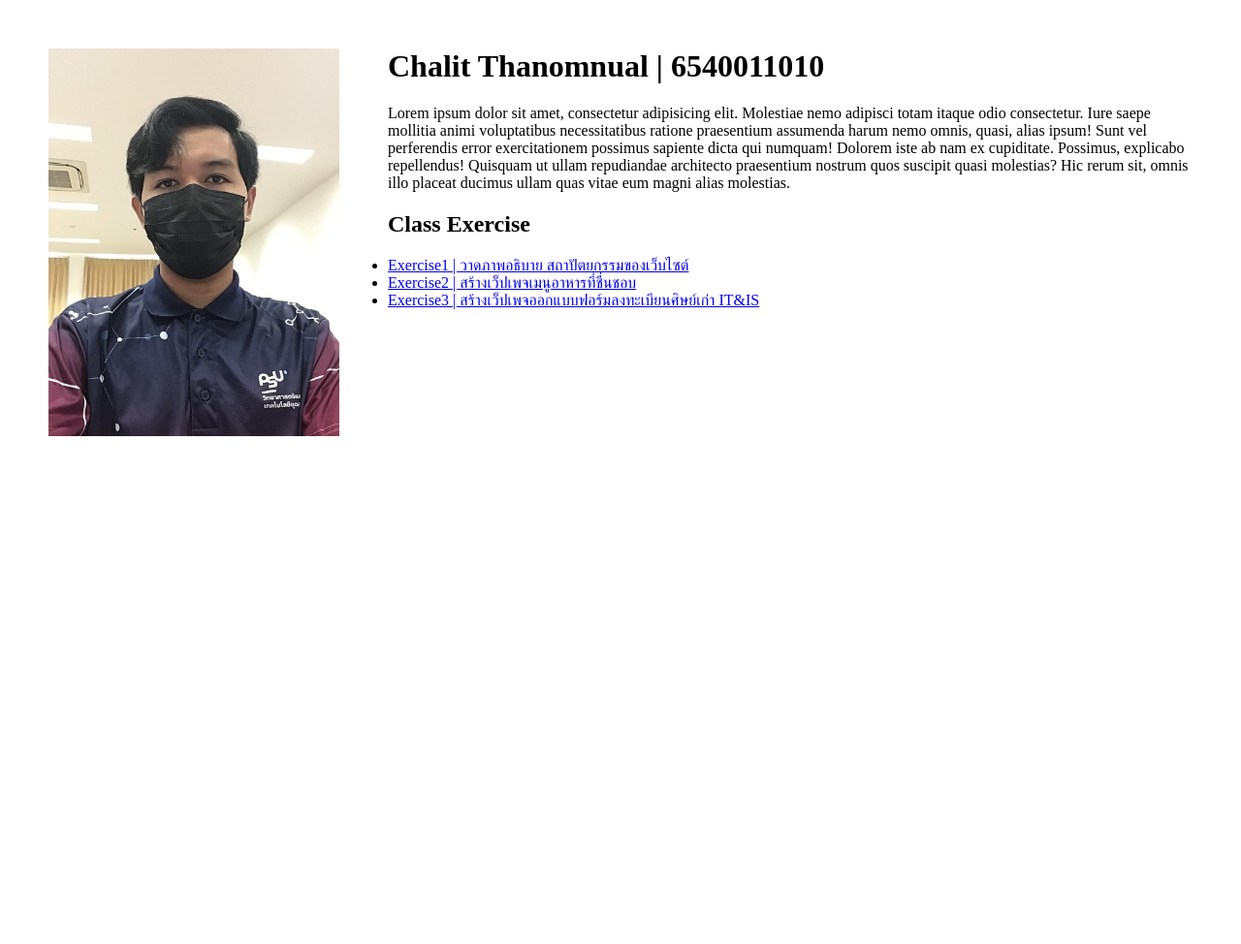
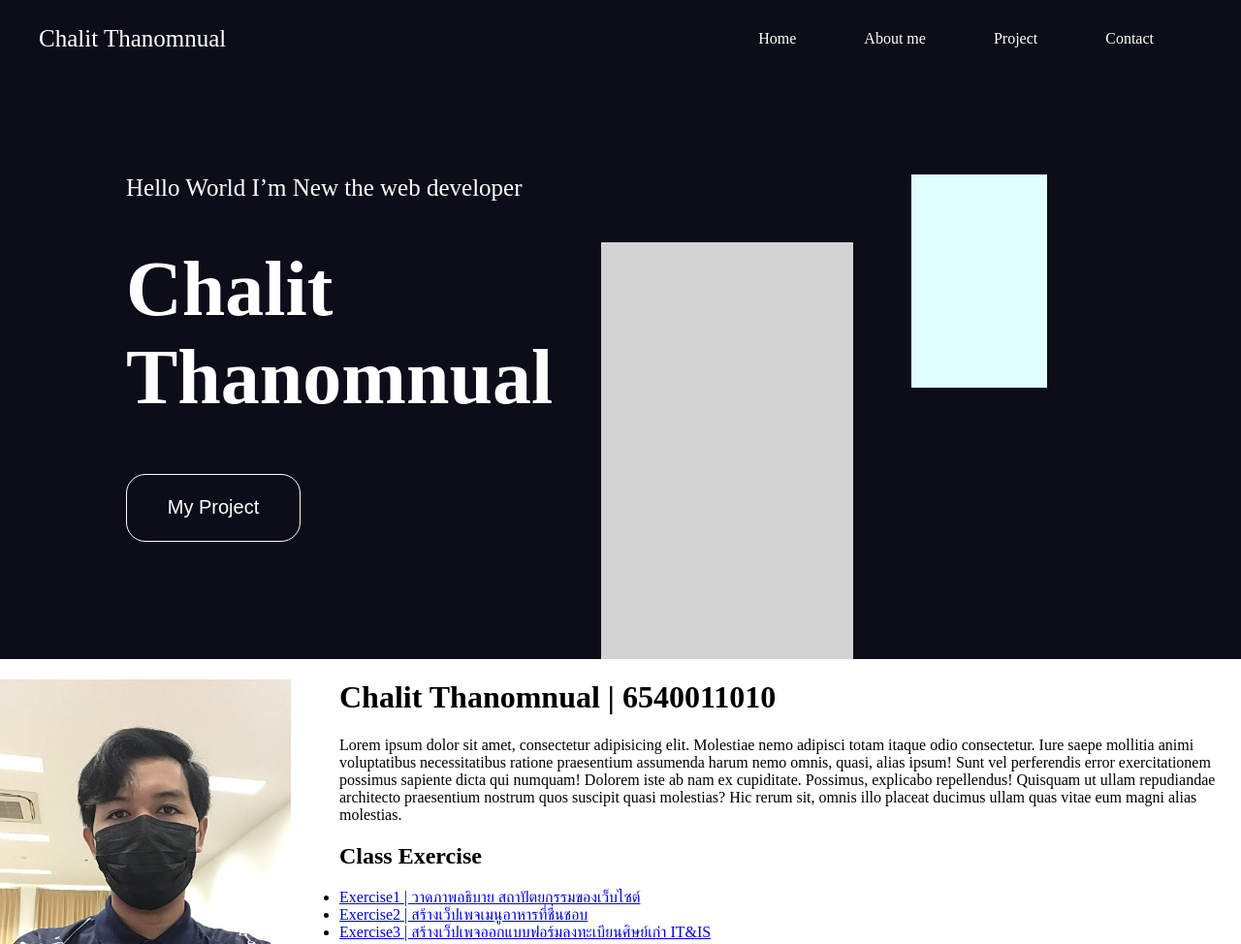
Before and after one commit to 010Chalit/Project_web_port, a plain HTML site: page index.html in a window 1280 px wide. Shown: the top 974 px of the page at 97% size. Before the commit the page ends 800 px from the top, so only its background shows below. Drawn offline with Linux system fonts and the light colour scheme.

Commit message:
add nav and fist container

```diff
--- a/Exercise3/styles.css
+++ b/Exercise3/styles.css
@@ -1,7 +1,6 @@
 body{
     margin: 0;
 }
-
 .content{
     display: flex;
     width: 100%;
--- a/index.html
+++ b/index.html
@@ -1,28 +1,75 @@
 <!DOCTYPE html>
 <html lang="en">
-<head>
-    <meta charset="UTF-8">
-    <meta name="viewport" content="width=device-width, initial-scale=1.0">
+  <head>
+    <meta charset="UTF-8" />
+    <meta name="viewport" content="width=device-width, initial-scale=1.0" />
     <title>010Chalit Web Port</title>
-    <link rel="stylesheet" href="styles.css">
-</head>
-<body>
-    <div>
-        <img src="image/Chalit Thanomnual.jpg" alt="Chalit Thanomnual image" id="myImage">
-    <h1>Chalit Thanomnual | 6540011010</h1>
-    <p>Lorem ipsum dolor sit amet, consectetur adipisicing elit. Molestiae nemo adipisci totam itaque odio consectetur. Iure saepe mollitia animi voluptatibus necessitatibus ratione praesentium assumenda harum nemo omnis, quasi, alias ipsum!
-    Sunt vel perferendis error exercitationem possimus sapiente dicta qui numquam! Dolorem iste ab nam ex cupiditate. Possimus, explicabo repellendus! Quisquam ut ullam repudiandae architecto praesentium nostrum quos suscipit quasi molestias?
-    Hic rerum sit, omnis illo placeat ducimus ullam quas vitae eum magni alias molestias. </p>
+    <link rel="stylesheet" href="styles.css" />
+
+  </head>
+  <body>
+    <!-- navbar -->
+    <nav>
+        <a href="#" class="nav-brand">Chalit Thanomnual</a>
+        <ul class="menu">
+            <li class="nav-link"><a href="#">Home</a></li>
+            <li class="nav-link"><a href="#">About me</a></li>
+            <li class="nav-link"><a href="#">Project</a></li>
+            <li class="nav-link"><a href="#">Contact</a></li>
+        </ul>
+    </nav>
+
+    <!-- main-container -->
+    <div class="fist-container">
+        <div class="intro-dsc">
+          <p>Hello World I’m New the web developer</p>
+          <h1>Chalit <br>Thanomnual</h1>
+          <button>My Project</button>
+        </div>
+        <div id="pore1"></div>
+        <div id="pore2"></div>
     </div>
 
 
+
+    <div>
+      <img
+        src="image/Chalit Thanomnual.jpg"
+        alt="Chalit Thanomnual image"
+        id="myImage"
+      />
+      <h1>Chalit Thanomnual | 6540011010</h1>
+      <p>
+        Lorem ipsum dolor sit amet, consectetur adipisicing elit. Molestiae nemo
+        adipisci totam itaque odio consectetur. Iure saepe mollitia animi
+        voluptatibus necessitatibus ratione praesentium assumenda harum nemo
+        omnis, quasi, alias ipsum! Sunt vel perferendis error exercitationem
+        possimus sapiente dicta qui numquam! Dolorem iste ab nam ex cupiditate.
+        Possimus, explicabo repellendus! Quisquam ut ullam repudiandae
+        architecto praesentium nostrum quos suscipit quasi molestias? Hic rerum
+        sit, omnis illo placeat ducimus ullam quas vitae eum magni alias
+        molestias.
+      </p>
+    </div>
+
     <h2>Class Exercise</h2>
     <ul>
-        <li><a href="https://www.canva.com/design/DAFxstlLXr8/RTPN7qSuomwGEwNyjQgSRg/view?utm_content=DAFxstlLXr8&utm_campaign=designshare&utm_medium=link&utm_source=editor">Exercise1 | วาดภาพอธิบาย สถาปัตยกรรมของเว็บไซต์</a></li>
-        <li><a href="Exercise2/Exercise2.html">Exercise2 | สร้างเว็ปเพจเมนูอาหารที่ชื่นชอบ</a></li>
-        <li><a href="Exercise3/ex3_010.html">Exercise3 | สร้างเว็ปเพจออกแบบฟอร์มลงทะเบียนศิษย์เก่า IT&IS</a></li>
+      <li>
+        <a
+          href="https://www.canva.com/design/DAFxstlLXr8/RTPN7qSuomwGEwNyjQgSRg/view?utm_content=DAFxstlLXr8&utm_campaign=designshare&utm_medium=link&utm_source=editor"
+          >Exercise1 | วาดภาพอธิบาย สถาปัตยกรรมของเว็บไซต์</a
+        >
+      </li>
+      <li>
+        <a href="Exercise2/Exercise2.html"
+          >Exercise2 | สร้างเว็ปเพจเมนูอาหารที่ชื่นชอบ</a
+        >
+      </li>
+      <li>
+        <a href="Exercise3/ex3_010.html"
+          >Exercise3 | สร้างเว็ปเพจออกแบบฟอร์มลงทะเบียนศิษย์เก่า IT&IS</a
+        >
+      </li>
     </ul>
-
-
-</body>
+  </body>
 </html>
--- a/styles.css
+++ b/styles.css
@@ -1,6 +1,104 @@
+:root{
+    --basecolor: #0C0D19;
+}
+
 body{
-    margin: 50px;
+    margin: 0px;
 }
+
+nav{
+    display: flex;
+    justify-content: space-between;
+    align-items: center;
+    background-color: #0C0D19;
+    color: white;
+    height: 80px;
+
+    .menu{
+        display: flex;
+        gap: 50px;
+        margin-right: 80px;
+
+
+        .nav-link{
+            list-style: none;
+
+            a{
+                text-decoration: none;
+                color: white;
+                padding: 10px;
+            }
+        }
+    }
+
+    .nav-brand{
+        text-decoration: none;
+        color: white;
+        font-size: 25px;
+        margin-left: 40px;
+    }
+}
+
+.fist-container{
+    height: 600px;
+    background-color: var(--basecolor);
+    position: relative;
+
+    .intro-dsc{
+        display: flex;
+        flex-direction: column;
+        width: 50%;
+        margin-left: 130px;
+
+
+        p{
+            color: white;
+            font-size: 25px;
+            margin-top: 100px;
+        }
+
+        h1{
+            color: white;
+            font-size: 80px;
+            margin-top: 20px    ;
+        }
+
+        button{
+            color: white;
+            width: 180px;
+            height: 70px;
+            background-color: var(--basecolor);
+            border: 1px solid white;
+            border-radius: 20px;
+            font-size: 20px;
+        }
+
+        button:hover {
+            cursor: pointer;
+            background-color: white;
+            color: black;
+        }
+    }
+}
+
+#pore1{
+    width: 260px;
+    height: 430px;
+    background-color: lightgray;
+    position: absolute;
+    bottom: 0;
+    right: 400px;
+}
+
+#pore2{
+    width: 140px;
+    height: 220px;
+    background-color: lightcyan;
+    position: absolute;
+    top: 100px;
+    right: 200px;
+}
+
 #myImage{
     width: 300px;
     float: left;
```
